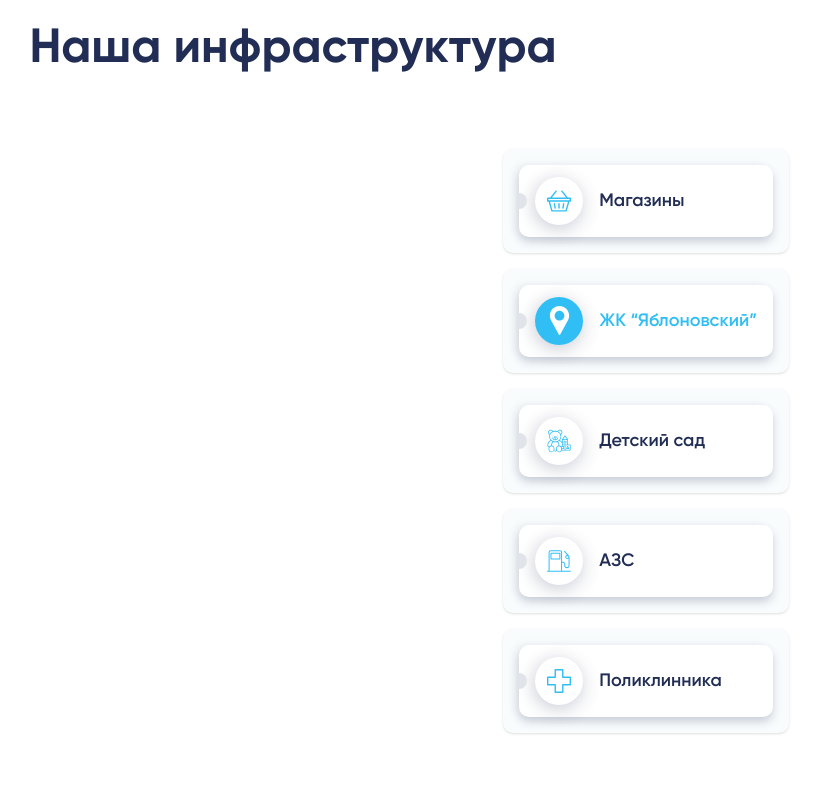
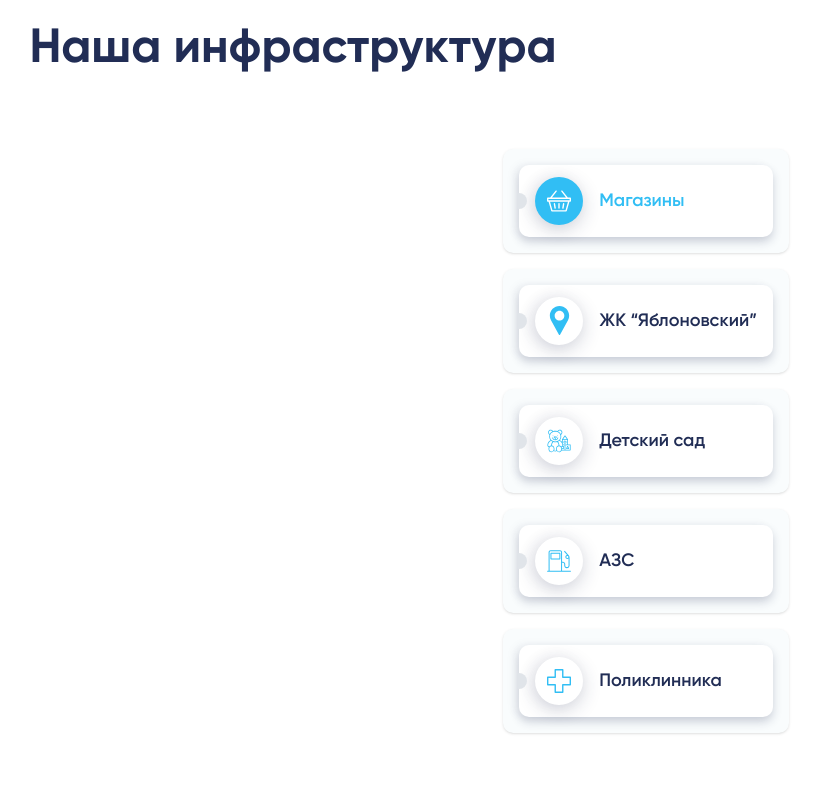
Before and after one commit to ryanpratama14/task-labsales, a React (Vite) app: page / in a window 1280 px wide. Shown: the part 1300-2100 px from the top of the page, without its empty margins (347-1167 px from the left). Built offline with nearby package versions, Linux system fonts and the light colour scheme.

Commit message:
adjusted

```diff
--- a/src/components/Infrastructure.jsx
+++ b/src/components/Infrastructure.jsx
@@ -53,7 +53,7 @@ const dataMobile = [
 
 export default function Infrastructure() {
   const [isHovered, setIsHovered] = useState(false);
-  const [selected, setSelected] = useState(1);
+  const [selected, setSelected] = useState(0);
   const [x, setX] = useState(0);
   const [y, setY] = useState(0);
 
```
